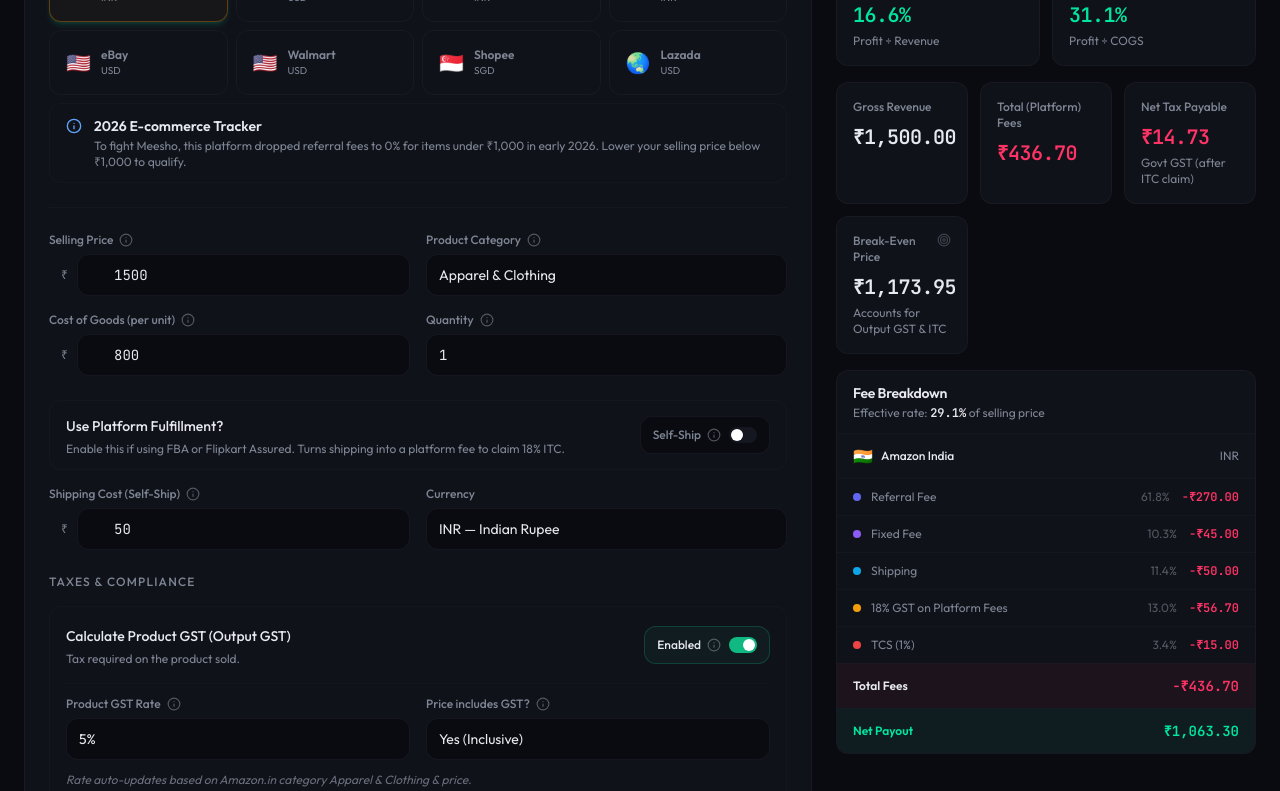
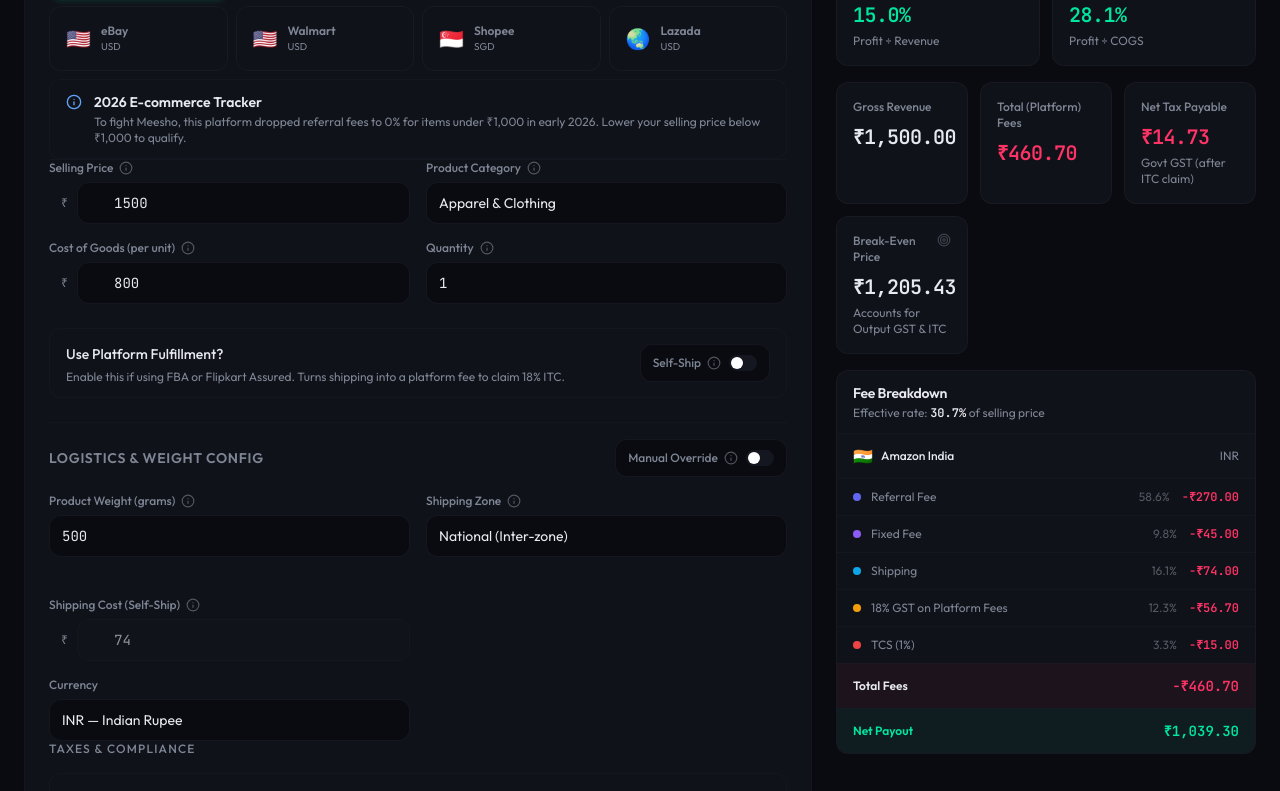
Before and after one commit to PrathameshBerad/commission-calculator, a Next.js app: page /commcalc/calculator in a window 1280 px wide. Shown: the part 400-1191 px from the top of the page. Built offline with nearby package versions, Linux system fonts and the light colour scheme.

Commit message:
feat: implement dynamic shipping and fulfillment fee calculations based on weight and zone with manual override support

```diff
--- a/components/calculator/CalculatorForm.tsx
+++ b/components/calculator/CalculatorForm.tsx
@@ -6,6 +6,7 @@
 import { getSuggestedGstRate } from '@/lib/gstLogic'
 import { PlatformSelector } from './PlatformSelector'
 import { type PlatformId, CURRENCY_SYMBOLS } from '@/types'
+import { calculateDynamicShipping } from '@/lib/shippingLogic'
 import { Info, RotateCcw, CheckCircle2 } from 'lucide-react'
 import { cn } from '@/lib/utils'
 
@@ -114,8 +115,20 @@
     setInput({ [key]: isNaN(num) ? 0 : Math.max(0, num) })
   }
 
+  // Derive dynamic shipping metrics for UI sync
+  const dynamicShipping = calculateDynamicShipping(
+    input.platform,
+    input.weightInGrams || 500,
+    input.shippingZone || 'national',
+    input.fulfillmentMode
+  )
+
+  const displayPickAndPack = input.useCustomShippingOverride ? input.pickAndPackFee : dynamicShipping.pickAndPackFee
+  const displayPlatformShipping = input.useCustomShippingOverride ? input.platformShippingFee : dynamicShipping.shippingFee
+  const displaySelfShipping = input.useCustomShippingOverride ? input.shippingCost : dynamicShipping.shippingFee
+
   return (
-    <div className="rounded-2xl border border-border/60 bg-card p-6 space-y-6">
+    <div className="rounded-2xl border border-border/40 bg-card p-4 sm:p-6 shadow-sm flex flex-col h-full relative">
       {/* Header */}
       <div className="flex items-center justify-between">
         <div>
@@ -268,7 +281,47 @@
           </div>
         </div>
 
+        {/* Logistics Profile */}
+        <div className="col-span-full mt-2 pt-4 pb-2 border-t border-border/40">
+          <div className="flex items-center justify-between mb-4">
+            <h3 className="text-sm font-semibold uppercase tracking-wider text-muted-foreground">Logistics & Weight Config</h3>
+            <ToggleOption
+              label="Manual Override"
+              tooltip="Unlock shipping fields to manually enter custom costs instead of physics-based tiers."
+              checked={input.useCustomShippingOverride}
+              onChange={(v) => setInput({ useCustomShippingOverride: v })}
+              color="#F59E0B"
+            />
+          </div>
+          <div className="grid gap-4 sm:grid-cols-2 mb-4">
+            <InputField label="Product Weight (grams)" tooltipKey="quantity">
+              <input
+                type="number"
+                min="0"
+                step="1"
+                value={input.weightInGrams || ''}
+                onChange={(e) => handleNumberInput('weightInGrams', e.target.value)}
+                placeholder="500"
+                className={cn(inputClass, 'pl-3')}
+              />
+            </InputField>
+
+            <InputField label="Shipping Zone" tooltipKey="quantity">
+              <select
+                value={input.shippingZone}
+                onChange={(e) => setInput({ shippingZone: e.target.value as any })}
+                className={selectClass}
+              >
+                <option value="local">Local (Intra-city)</option>
+                <option value="regional">Regional (Intra-zone)</option>
+                <option value="national">National (Inter-zone)</option>
+              </select>
+            </InputField>
+          </div>
+        </div>
+
         {/* Shipping / Fulfillment Costs */}
+        <div className="col-span-full grid gap-4 sm:grid-cols-2">
         {input.fulfillmentMode === 'platform' ? (
           <>
             <InputField
@@ -280,10 +333,11 @@
                 type="number"
                 min="0"
                 step="any"
-                value={input.pickAndPackFee || ''}
+                disabled={!input.useCustomShippingOverride}
+                value={displayPickAndPack || 0}
                 onChange={(e) => handleNumberInput('pickAndPackFee', e.target.value)}
-                placeholder="15"
-                className={cn(inputClass, 'pl-9 border-[#EC4899]/30 focus:border-[#EC4899] bg-[#EC4899]/5')}
+                placeholder="0"
+                className={cn(inputClass, 'pl-9 border-[#EC4899]/30 focus:border-[#EC4899] bg-[#EC4899]/5 disabled:opacity-60')}
               />
             </InputField>
             <InputField
@@ -295,10 +349,11 @@
                 type="number"
                 min="0"
                 step="any"
-                value={input.platformShippingFee || ''}
+                disabled={!input.useCustomShippingOverride}
+                value={displayPlatformShipping || 0}
                 onChange={(e) => handleNumberInput('platformShippingFee', e.target.value)}
-                placeholder="40"
-                className={cn(inputClass, 'pl-9 border-[#0EA5E9]/30 focus:border-[#0EA5E9] bg-[#0EA5E9]/5')}
+                placeholder="0"
+                className={cn(inputClass, 'pl-9 border-[#0EA5E9]/30 focus:border-[#0EA5E9] bg-[#0EA5E9]/5 disabled:opacity-60')}
               />
             </InputField>
           </>
@@ -312,13 +367,15 @@
               type="number"
               min="0"
               step="any"
-              value={input.shippingCost || ''}
+              disabled={!input.useCustomShippingOverride}
+              value={displaySelfShipping || 0}
               onChange={(e) => handleNumberInput('shippingCost', e.target.value)}
-              placeholder="50"
-              className={cn(inputClass, 'pl-9')}
+              placeholder="0"
+              className={cn(inputClass, 'pl-9 disabled:opacity-60 disabled:bg-muted/30')}
             />
           </InputField>
         )}
+        </div>
 
         {/* Currency override */}
         <InputField label="Currency">
--- a/lib/calculations.ts
+++ b/lib/calculations.ts
@@ -5,6 +5,7 @@
   PlatformId,
 } from '@/types'
 import { PLATFORMS } from './platformFees'
+import { calculateDynamicShipping } from './shippingLogic'
 
 /**
  * Calculate referral fee using tiered or flat rate
@@ -57,14 +58,26 @@
   if (!platform) throw new Error(`Unknown platform: ${input.platform}`)
 
   const P = input.sellingPrice
-  // If platform fulfillment, override S with the platform's native shipping fee
-  const S = input.fulfillmentMode === 'platform' ? input.platformShippingFee : input.shippingCost
   const COGS = input.cogs
   const Q = input.quantity
-  const { isCOD, includeGST, includeTCS, productGstRate, calculateProductGst, isGstInclusive, customCommissionRate, customFixedFee } = input
+  const { isCOD, includeGST, includeTCS, productGstRate, calculateProductGst, isGstInclusive, customCommissionRate, customFixedFee, useCustomShippingOverride } = input
 
-  // Determine FBA pick and pack if toggled
-  const pickAndPackFee = input.fulfillmentMode === 'platform' ? input.pickAndPackFee : 0
+  // Generate dynamic shipping metrics
+  const dynamicLogistics = calculateDynamicShipping(
+    input.platform,
+    input.weightInGrams || 500,
+    input.shippingZone || 'national',
+    input.fulfillmentMode
+  )
+
+  // Use override inputs if custom active, otherwise lock to computed physical tiers
+  let S = input.fulfillmentMode === 'platform' ? input.platformShippingFee : input.shippingCost
+  let pickAndPackFee = input.fulfillmentMode === 'platform' ? input.pickAndPackFee : 0
+
+  if (!useCustomShippingOverride) {
+    S = dynamicLogistics.shippingFee
+    pickAndPackFee = dynamicLogistics.pickAndPackFee
+  }
 
   // Find category config
   const categoryConfig = platform.categories.find(
--- /dev/null
+++ b/lib/shippingLogic.ts
@@ -0,0 +1,78 @@
+import type { PlatformId } from '@/types'
+
+export interface ShippingCalculation {
+  shippingFee: number
+  pickAndPackFee: number
+}
+
+// Helper to calculate intervals (how many additional 500g blocks)
+const calculateIncrements = (weightInGrams: number, step: number = 500) => {
+  return Math.max(0, Math.ceil(weightInGrams / step) - 1)
+}
+
+/**
+ * Calculates algorithmic shipping and fulfillment fees based on exact
+ * 2025/2026 marketplace physical weight limits.
+ */
+export const calculateDynamicShipping = (
+  platform: PlatformId,
+  weightInGrams: number,
+  zone: 'local' | 'regional' | 'national',
+  fulfillmentMode: 'seller' | 'platform'
+): ShippingCalculation => {
+  const increments = calculateIncrements(weightInGrams, 500)
+
+  let baseShipping = 0
+  let incrementRate = 0
+  let pickAndPack = 0
+
+  if (platform === 'amazon-in') {
+    if (fulfillmentMode === 'platform') {
+      // FBA (Fulfillment by Amazon) rates
+      pickAndPack = 15 // Standard size pick and pack
+      if (zone === 'local') { baseShipping = 30; incrementRate = 15 }
+      else if (zone === 'regional') { baseShipping = 45; incrementRate = 15 }
+      else { baseShipping = 65; incrementRate = 20 }
+    } else {
+      // Amazon Easy Ship (Seller Fulfilled) rates
+      pickAndPack = 0
+      if (zone === 'local') { baseShipping = 45; incrementRate = 15 }
+      else if (zone === 'regional') { baseShipping = 55; incrementRate = 20 }
+      else { baseShipping = 74; incrementRate = 25 }
+    }
+  } else if (platform === 'flipkart') {
+    if (fulfillmentMode === 'platform') {
+      // Flipkart Assured (FBF) rates
+      pickAndPack = 15
+      if (zone === 'local') { baseShipping = 40; incrementRate = 15 }
+      else if (zone === 'regional') { baseShipping = 48; incrementRate = 18 }
+      else { baseShipping = 60; incrementRate = 20 }
+    } else {
+      // Flipkart standard self-ship
+      pickAndPack = 0
+      if (zone === 'local') { baseShipping = 45; incrementRate = 15 }
+      else if (zone === 'regional') { baseShipping = 55; incrementRate = 20 }
+      else { baseShipping = 65; incrementRate = 25 }
+    }
+  } else if (platform === 'meesho') {
+    // Meesho shipping rates
+    pickAndPack = fulfillmentMode === 'platform' ? 10 : 0
+    if (zone === 'local') { baseShipping = 40; incrementRate = 12 }
+    else if (zone === 'regional') { baseShipping = 48; incrementRate = 15 }
+    else { baseShipping = 55; incrementRate = 18 }
+  } else {
+    // Generic fallback for other platforms
+    pickAndPack = fulfillmentMode === 'platform' ? 15 : 0
+    if (zone === 'local') { baseShipping = 40; incrementRate = 15 }
+    else if (zone === 'regional') { baseShipping = 50; incrementRate = 20 }
+    else { baseShipping = 65; incrementRate = 25 }
+  }
+
+  // Calculate total shipping cost
+  const calculatedShippingFee = baseShipping + (increments * incrementRate)
+
+  return {
+    shippingFee: calculatedShippingFee,
+    pickAndPackFee: pickAndPack
+  }
+}
--- a/types/index.ts
+++ b/types/index.ts
@@ -56,6 +56,8 @@
   shippingCost: number
   cogs: number
   quantity: number
+  weightInGrams: number
+  shippingZone: 'local' | 'regional' | 'national'
   currency: Currency
   isCOD: boolean
   includeGST: boolean
@@ -66,6 +68,7 @@
   customCommissionRate?: number
   customFixedFee?: number
   fulfillmentMode: 'seller' | 'platform'
+  useCustomShippingOverride: boolean
   pickAndPackFee: number
   platformShippingFee: number
 }
@@ -112,6 +115,8 @@
   shippingCost: 50,
   cogs: 800,
   quantity: 1,
+  weightInGrams: 500,
+  shippingZone: 'national',
   currency: 'INR',
   isCOD: false,
   includeGST: true,
@@ -120,6 +125,7 @@
   productGstRate: 0.18,
   isGstInclusive: true,
   fulfillmentMode: 'seller',
+  useCustomShippingOverride: false,
   pickAndPackFee: 15,
   platformShippingFee: 40,
 }
```
